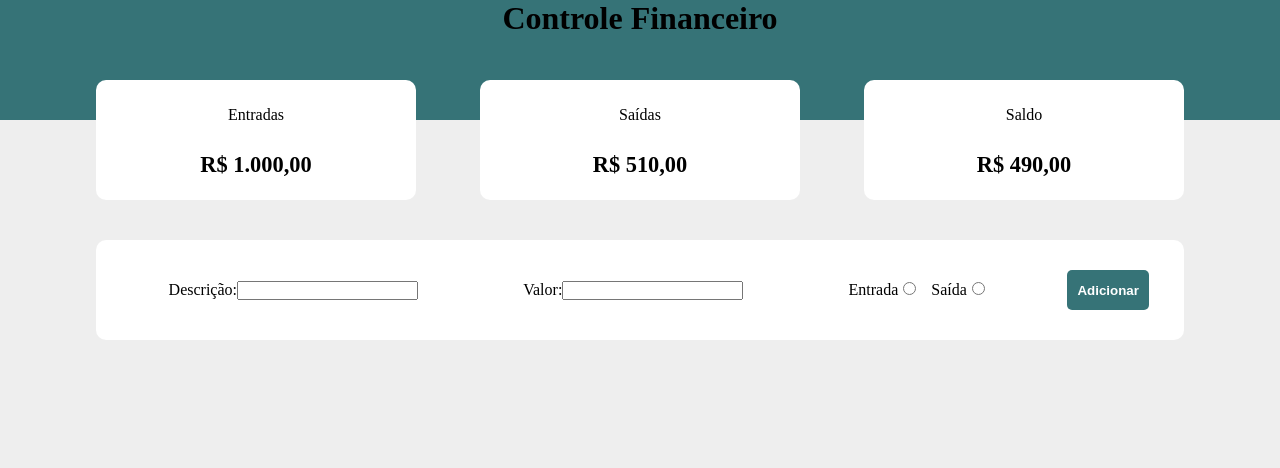
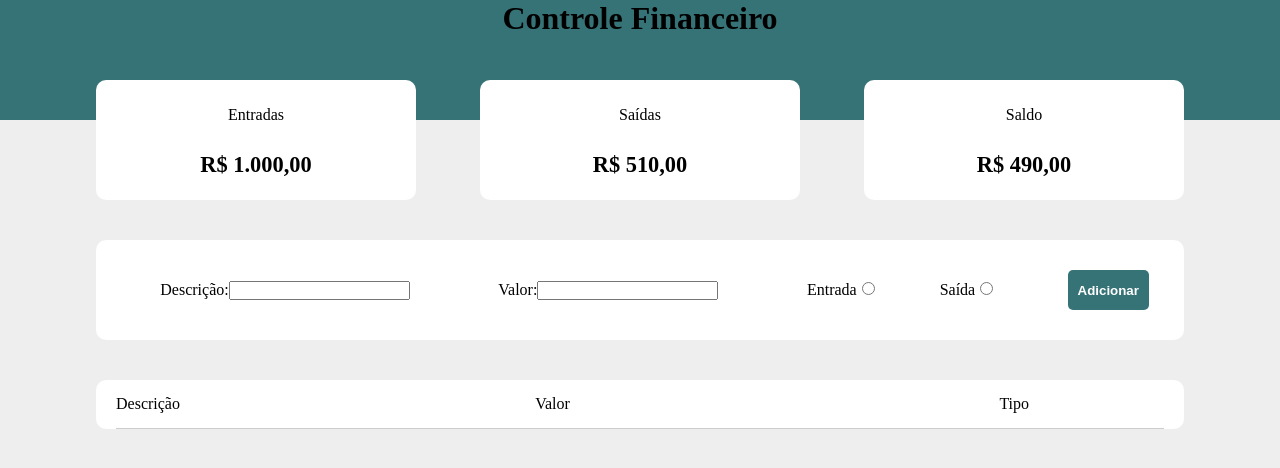
Before and after one commit to willianlrl87/financeiro, a React (Vite) app: page / in a window 1280 px wide. Shown: the top 468 px of the page. Built offline with nearby package versions, Linux system fonts and the light colour scheme.

Commit message:
OperationHeader concluído

```diff
--- a/src/App.jsx
+++ b/src/App.jsx
@@ -5,6 +5,7 @@ import { Form } from './Components/Form';
 import './index.css';
 import { useShowAsMoney } from './hooks/useShowAsMoney';
 import * as styles from './Components/styles';
+import { Operations } from './Components/Operations';
 
 
 
@@ -22,6 +23,7 @@ function App() {
         <Resume title='Saldo' resumeValue={useShowAsMoney(saldo)} />
       </styles.ResumesDiv>
       <Form />
+      <Operations />
     </React.Fragment>
   )
 }
--- a/src/Components/Form.jsx
+++ b/src/Components/Form.jsx
@@ -10,25 +10,25 @@ export const Form = () => {
     return(
         <styles.DivForm>
             <styles.Form onSubmit={handleSubmit}>
-                <label htmlFor='description'>
+                <styles.Label htmlFor='description'>
                     Descrição:
                     <input type='text' id='description' />
-                </label>
+                </styles.Label>
 
-                <label htmlFor='value'>
+                <styles.Label htmlFor='value'>
                     Valor:
                     <input type='number' id='value' />
-                </label>
+                </styles.Label>
                 <div>
-                    <label htmlFor='entrada'>
+                    <styles.Label htmlFor='entrada'>
                         Entrada
                         <styles.Radio id='entrada' name='entradaSaida' />
-                    </label>
+                    </styles.Label>
 
-                    <label htmlFor='saida'>
+                    <styles.Label htmlFor='saida'>
                         Saída
                         <styles.Radio id='saida' name='entradaSaida' />
-                    </label>
+                    </styles.Label>
                 </div>
                 <Button>Adicionar</Button>
             </styles.Form>
--- /dev/null
+++ b/src/Components/Operations.jsx
@@ -0,0 +1,12 @@
+import * as styles from './styles';
+import { OperationsHeader } from './OperationsHeader';
+
+export const Operations = () => {
+
+    return (
+        <styles.OperationsDiv>
+            <OperationsHeader />
+
+        </styles.OperationsDiv>
+    )
+}
--- /dev/null
+++ b/src/Components/OperationsHeader.jsx
@@ -0,0 +1,16 @@
+import * as styles from './styles';
+import React from 'react';
+
+export const OperationsHeader = () => {
+
+    return (
+        <styles.OperationsHeaderDiv>
+            <span style={{flex:'2'}}>Descrição</span>
+            <span style={{flex:'2'}}>Valor</span>
+            <div style={{display:'flex', flex: '1', justifyContent:'space-between', width: '150px'}}>
+                <span>Tipo</span>
+                <span></span>
+            </div>
+        </styles.OperationsHeaderDiv>
+    )
+}
--- a/src/Components/styles.js
+++ b/src/Components/styles.js
@@ -11,8 +11,11 @@ export const Header = styled.h1`
 `;
 
 export const Label = styled.label`
-    padding: 5px;
+    padding: 25px;
 `;
+
+
+
 
 export const ResumesDiv = styled.div`
     display: flex;
@@ -44,6 +47,8 @@ export const ResumeValue = styled.strong`
     font-size: 1.4rem;
 `;
 
+
+
 export const DivForm = styled.div`
     display: flex;
     justify-content: center;
@@ -63,6 +68,9 @@ export const Form = styled.form`
     height: cover;
 `;
 
+
+
+
 export const Radio = styled.input.attrs({type:'radio'})`
     margin: 0 5px;
     margin-right: 15px;
@@ -78,3 +86,19 @@ export const AddButton = styled.button`
     margin: 15px;
     height: 40px;
 `;
+
+
+export const OperationsDiv = styled.div`
+    background-color: ${backgrounds.secondary};
+    width: 85vw;
+    height: cover;
+    margin-top: 40px;
+    border-radius 10px;
+`;
+
+export const OperationsHeaderDiv =styled.div`
+    display: flex;
+    margin: 15px 20px;
+    padding: 15px 0px;
+    border-bottom: 1px solid #ccc;
+`;
```
Also changed, not shown: src/Components/OperationRegister.jsx (added).
